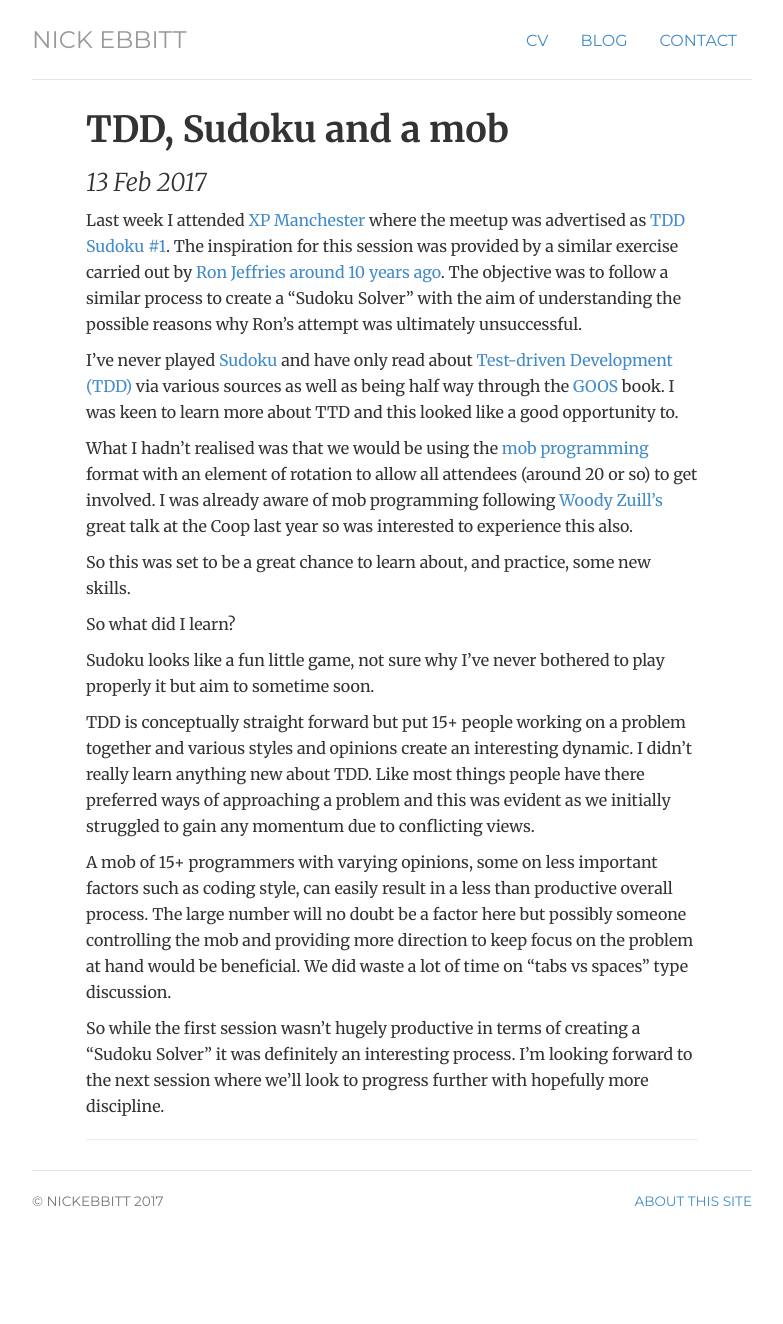
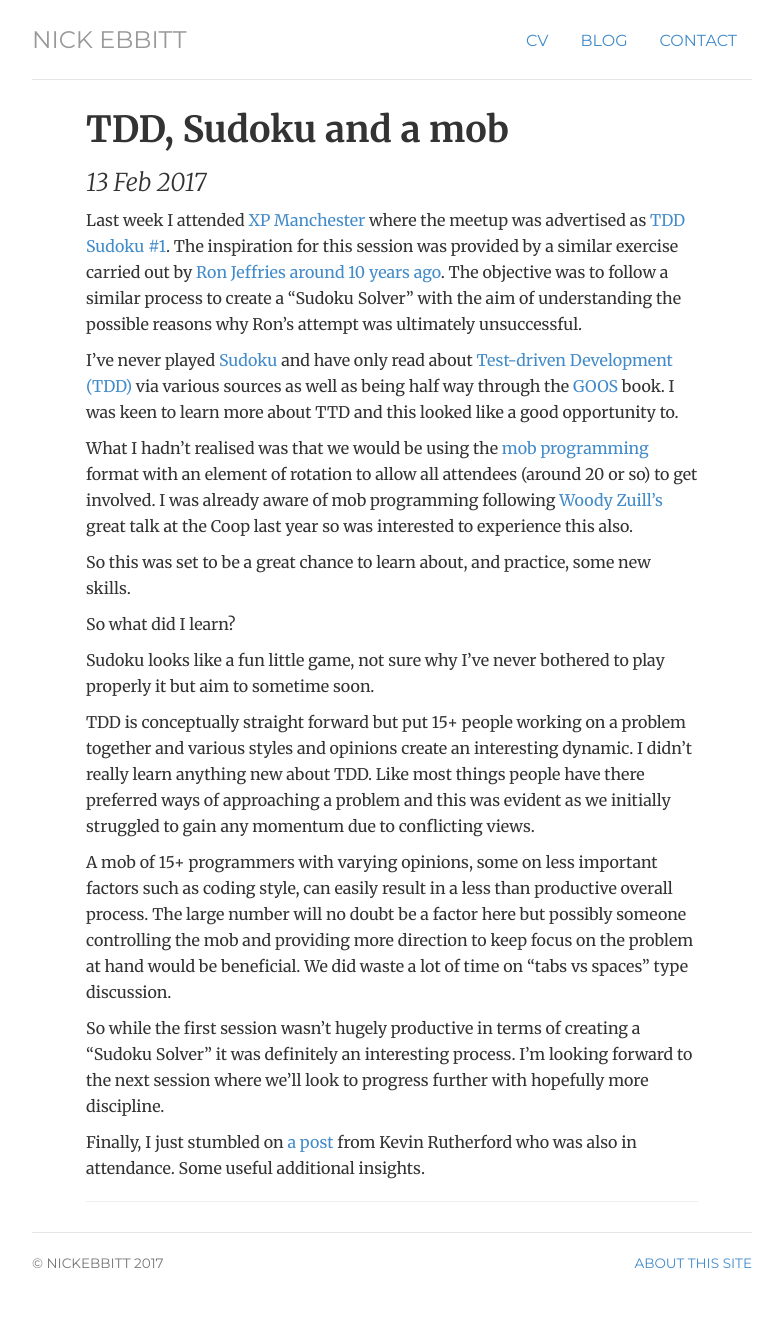
Before and after one commit to nickebbitt/nickebbitt.github.io, a Jekyll site: the page built from _posts/2017-02-13-tdd-sudoku-and-a-mob.markdown, in a window 1280 px wide. Shown: the whole page, without its empty margins (248-1031 px from the left). Built offline with Jekyll 4.4.1, drawn with Linux system fonts in a browser that asks for light colours; before the commit the page ends 1262 px from its top, so only the background shows below that.

Commit message:
Add link to Kevin Rutherford's post on the Tdd Sudoku XPMan event

```diff
--- a/_posts/2017-02-13-tdd-sudoku-and-a-mob.markdown
+++ b/_posts/2017-02-13-tdd-sudoku-and-a-mob.markdown
@@ -20,3 +20,5 @@ TDD is conceptually straight forward but put 15+ people working on a problem tog
 A mob of 15+ programmers with varying opinions, some on less important factors such as coding style, can easily result in a less than productive overall process. The large number will no doubt be a factor here but possibly someone controlling the mob and providing more direction to keep focus on the problem at hand would be beneficial. We did waste a lot of time on "tabs vs spaces" type discussion.
 
 So while the first session wasn't hugely productive in terms of creating a "Sudoku Solver" it was definitely an interesting process. I'm looking forward to the next session where we'll look to progress further with hopefully more discipline.
+
+Finally, I just stumbled on [a post](https://silkandspinach.net/2017/02/10/its-bikesheds-all-the-way-down/) from Kevin Rutherford who was also in attendance. Some useful additional insights.
```
